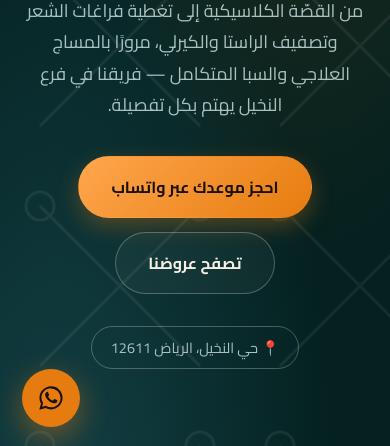
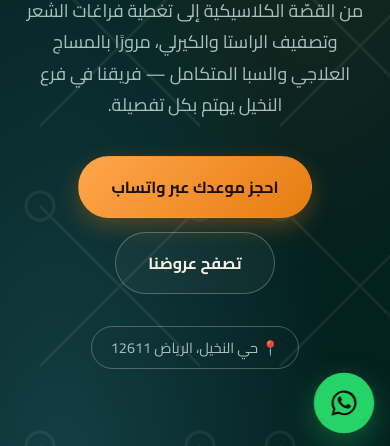
Before and after one commit to muhammadeldemerdash/team-salon-alnakheel, a plain HTML site: page index.html in a window 390 px wide. Shown: the part 395-841 px from the top of the page. Drawn offline with Linux system fonts and the light colour scheme.

Commit message:
Add floating whatsapp button

```diff
--- a/assets/css/style.css
+++ b/assets/css/style.css
@@ -345,3 +345,45 @@ img{ max-width:100%; display:block; }
 a:focus-visible, button:focus-visible{
   outline:2px solid var(--accent-light); outline-offset:3px;
 }
+/* Floating WhatsApp */
+.floating-whatsapp{
+    position: fixed;
+    bottom: 24px;
+    right: 24px;
+    width: 60px;
+    height: 60px;
+    background: #25D366;
+    border-radius: 50%;
+    display: flex;
+    align-items: center;
+    justify-content: center;
+    box-shadow: 0 10px 30px rgba(37,211,102,.35);
+    z-index: 9999;
+    transition: all .3s ease;
+    animation: whatsappPulse 2s infinite;
+}
+
+.floating-whatsapp:hover{
+    transform: scale(1.08);
+    box-shadow: 0 12px 35px rgba(37,211,102,.55);
+}
+
+.floating-whatsapp img{
+    width: 30px;
+    height: 30px;
+}
+
+@keyframes whatsappPulse{
+    0%{transform:scale(1);}
+    50%{transform:scale(1.08);}
+    100%{transform:scale(1);}
+}
+
+@media (max-width:768px){
+    .floating-whatsapp{
+        width:56px;
+        height:56px;
+        right:18px;
+        bottom:18px;
+    }
+}
--- a/index.html
+++ b/index.html
@@ -237,7 +237,7 @@ height="0" width="0" style="display:none;visibility:hidden"></iframe></noscript>
   </div>
 </footer>
 
-<a class="wa-float" href="https://wa.me/966554702651" target="_blank" rel="noopener" aria-label="تواصل عبر واتساب">
+<a class="floating-whatsapp" href="https://wa.me/966554702651" target="_blank" rel="noopener" aria-label="تواصل عبر واتساب">
   <svg width="28" height="28" viewBox="0 0 24 24" fill="#1a1006"><path d="M12.04 2C6.58 2 2.13 6.45 2.13 11.91c0 1.71.45 3.38 1.3 4.85L2 22l5.4-1.42a9.9 9.9 0 0 0 4.64 1.18h.01c5.46 0 9.9-4.45 9.9-9.91 0-2.65-1.03-5.13-2.9-7.01A9.87 9.87 0 0 0 12.04 2m0 1.8a8.08 8.08 0 0 1 5.75 2.39 8.06 8.06 0 0 1 2.38 5.72c0 4.47-3.64 8.1-8.13 8.1a8.1 8.1 0 0 1-4.13-1.13l-.3-.17-3.2.84.85-3.1-.19-.32a8.06 8.06 0 0 1-1.24-4.32c0-4.47 3.64-8.1 8.14-8.1M8.5 6.9c-.17 0-.44.06-.67.31s-.88.86-.88 2.1.9 2.44 1.03 2.6 1.77 2.83 4.4 3.86c2.18.86 2.62.7 3.1.65.48-.05 1.53-.62 1.75-1.22.22-.6.22-1.11.15-1.22-.06-.1-.24-.16-.5-.29s-1.53-.75-1.77-.84-.4-.13-.58.13-.68.84-.83 1.02c-.15.17-.3.19-.56.06-.26-.13-1.1-.4-2.1-1.28-.78-.68-1.3-1.53-1.46-1.79-.15-.26-.02-.4.11-.53.12-.12.26-.3.4-.46.13-.15.17-.26.26-.43.08-.17.04-.32-.02-.45-.06-.13-.58-1.43-.8-1.94-.2-.5-.42-.44-.58-.44Z"/></svg>
 </a>
 
```
Also changed, not shown: contact.html (+1 -1 lines), offers.html (+1 -1 lines), services.html (+1 -1 lines).
